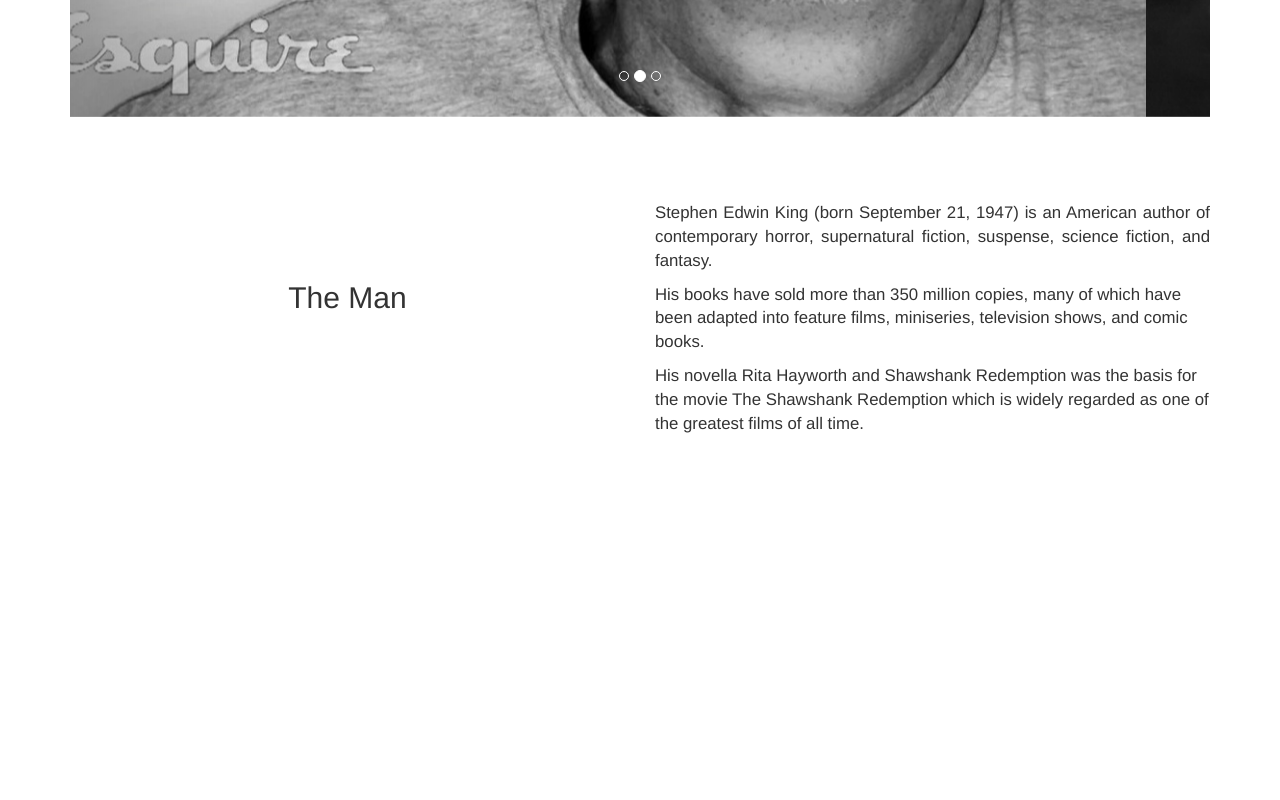
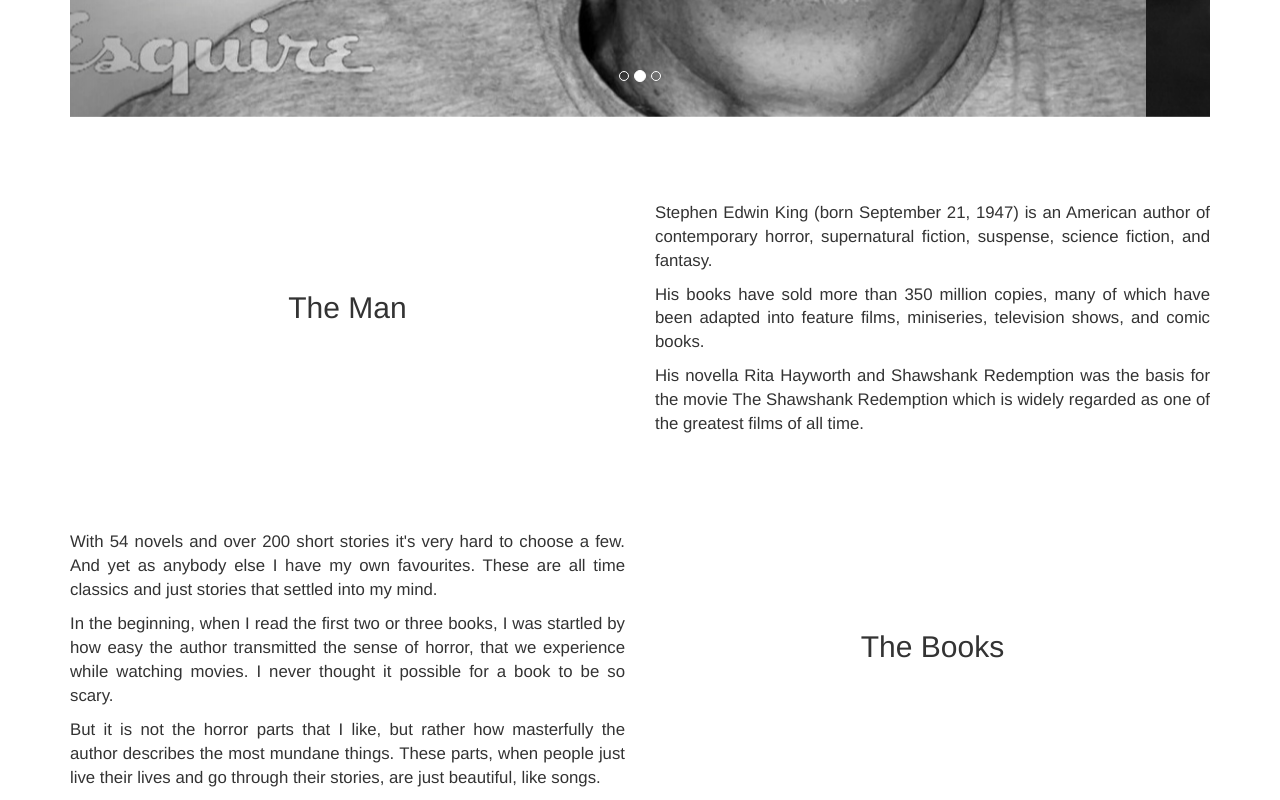
Before and after one commit to portojs/portfolio_project_1, a website: page index.html in a window 1280 px wide. Shown: the part 578-1378 px from the top of the page. Before the commit the page ends 1024 px from the top, so only its background shows below. Drawn offline with nearby package versions, Linux system fonts and the light colour scheme.

Commit message:
Add description row for 'the books' part

```diff
--- a/css/my_style.css
+++ b/css/my_style.css
@@ -1,7 +1,8 @@
 /* Typography
 ================================= */
 
-.sk-the-man-right {
+.sk-the-man-right,
+.sk-the-books-1-left {
   font-size: larger;
 }
 
@@ -15,11 +16,17 @@
 /* Part - The Man
 ================================= */
 
-.sk-the-man {
+.sk-the-man,
+.sk-the-books {
   padding-top: 6em;
 }
 
 .sk-the-man-left h2 {
   margin: 0;
-  padding-top: 80px;
+  padding-top: 90px;
 }
+
+.sk-the-books-1-right h2 {
+  margin: 0;
+  padding-top: 100px;
+}
--- a/index.html
+++ b/index.html
@@ -17,7 +17,7 @@
         <ul class="nav navbar-nav pull-right">
           <li><a href="#the-man">The Man</a></li>
           <li class="dropdown">
-            <a data-toggle="dropdown" data-target="#">The Books <b class="caret"></b></a>
+            <a data-toggle="dropdown" data-target="#" href="#the-books">The Books <b class="caret"></b></a>
             <ul class="dropdown-menu">
               <li><a href="#">Dead Zone</a></li>
               <li><a href="#">The Shining</a></li>
@@ -71,8 +71,8 @@
         <div class="col-md-6 sk-the-man-left">
           <h2 class="text-center">The Man</h2>
         </div>
-        <div class="col-md-6 sk-the-man-right">
-          <p class="text-justify">
+        <div class="col-md-6 sk-the-man-right text-justify">
+          <p>
             Stephen Edwin King (born September 21, 1947) is an American author of contemporary horror, supernatural fiction, suspense, science fiction,
             and fantasy.</p>
           <p>
@@ -88,8 +88,27 @@
     <!-- End The Man -->
 
     <!-- Highlights -->
-    <div class="container" id="the-books">
-
+    <div class="container sk-the-books" id="the-books">
+      <!-- Main description -->
+      <div class="row">
+        <div class="col-md-6 sk-the-books-1-left text-justify">
+          <p>
+            With 54 novels and over 200 short stories it's very hard to choose a few. And yet as anybody else I have my own favourites.
+            These are all time classics and just stories that settled into my mind.
+          </p>
+          <p>
+            In the beginning, when I read the first two or three books, I was startled by how easy the author transmitted the
+            sense of horror, that we experience while watching movies. I never thought it possible for a book to be so scary.
+          </p>
+          <p>
+            But it is not the horror parts that I like, but rather how masterfully the author describes the most mundane things.
+            These parts, when people just live their lives and go through their stories, are just beautiful, like songs.
+          </p>
+        </div>
+        <div class="col-md-6 sk-the-books-1-right">
+          <h2 class="text-center">The Books</h2>
+        </div>
+      </div>
     </div>
     <!-- End Highlights -->
 
```
